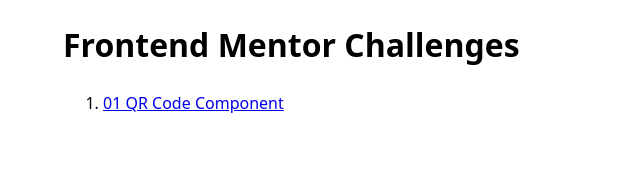
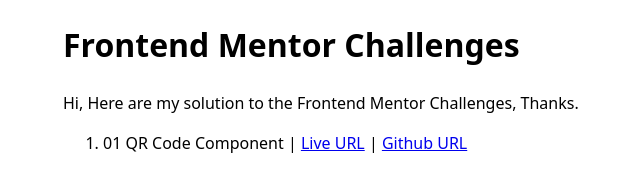
Before and after one commit to shwetank-dev/frontend-mentor-challenges, a plain HTML site: page index.html in a window 1280 px wide. Shown: the whole page, without its empty margins (97-737 px from the left). Drawn offline with Linux system fonts and the light colour scheme.

Commit message:
fix URLs

```diff
--- a/index.html
+++ b/index.html
@@ -19,11 +19,15 @@
   </head>
   <body>
     <h1>Frontend Mentor Challenges</h1>
+    <p>Hi, Here are my solution to the Frontend Mentor Challenges, Thanks.</p>
     <ol>
       <li>
-        <a href="./01-qr-code-component-main/index.html">
-          01 QR Code Component
-        </a>
+        <p>
+          01 QR Code Component |
+          <a href="./01-qr-code-component-main/index.html">Live URL</a>
+          |
+          <a href="/01-qr-code-component-main/">Github URL</a>
+        </p>
       </li>
     </ol>
   </body>
```
Also changed, not shown: 2 other files.
